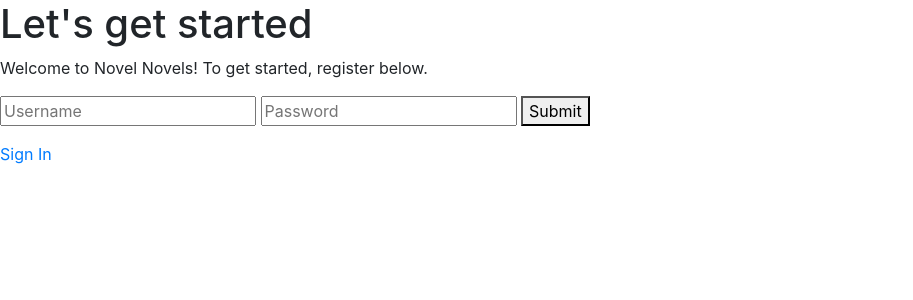
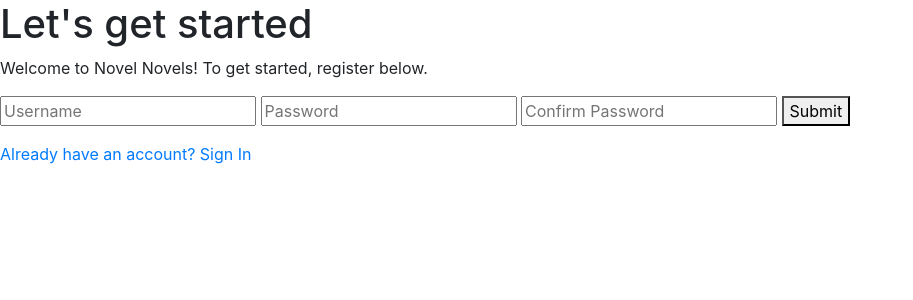
Before and after one commit to dylanroberts823/project1, a Flask app: page / in a window 1280 px wide. Shown: the top 300 px of the page, without its empty margins (0-913 px from the left). Run offline with Flask 2, Linux system fonts and the light colour scheme; some libraries are stand-ins or nearby versions.

Commit message:
Updated sign in process: added error messages. TBC: check with database

```diff
--- a/application.py
+++ b/application.py
@@ -30,9 +30,48 @@ print(res.json())
 #DATABASE_URL: postgres://nlxqqpgfkqhxib:7d97bfa8bbfe8a46ac6dc258d70ae1abaf0b991922b8e05751179a1a80961169@ec2-52-202-22-140.compute-1.amazonaws.com:5432/d1r47q8b8p5c3q
 #GoodReads API: oq9wEzUiZfG9ezeNGThi9g
 
-@app.route("/")
+@app.route("/", methods=["GET", "POST"])
 def index():
-    return render_template("index.html")
+
+    #First, if someone is trying to register
+    if request.method == "POST":
+
+        #Check if all the fields are filled in
+        if not request.form.get("username"):
+            return render_template("sorry.html", tease = "What's in a name? Your user.", error = "Please fill in your username.")
+
+        if not request.form.get("password"):
+            return render_template("sorry.html", tease = "*Knocks on door* What's the secret password? I don't know, you need to fill that in.", error = "Please fill in your password.")
+
+        if not request.form.get("conf_password"):
+            return render_template("sorry.html", tease="Don't be lazy upsie-dazy. Write it twice, it'll be real nice.", error = "Please fill in your confirmation password.")
+
+        #Save their data into variables
+        username = request.form.get("username")
+        password = request.form.get("password")
+        conf_password = request.form.get("conf_password")
+
+
+        #Check that their passwords match
+        if not password == conf_password:
+            return render_template("sorry.html", tease = "C'mon, copy paste can do better than that", error = "Password and confirmation password don't match. Please fill them in again.")
+
+        ## DEBUG:
+        #print(f"Added {username} by {password} from year {conf_password}")
+
+
+
+        #Then, check if that user already exists
+
+        #Then, hash and save their password
+
+        #Now that they're registered, display the congratulations page before moving on
+
+    #If they just brought up the page, then don't do anything, just wait
+    else:
+        return render_template("index.html")
+
+
 
 @app.route("/sign_in")
 def sign_in():
@@ -42,10 +81,14 @@ def sign_in():
 def register():
     return render_template("register.html")
 
-@app.route("/hello", methods=["POST"])
-def hello():
-    name = request.form.get("name")
-    return render_template("hello.html", name=name)
+#@app.route("/hello", methods=["POST"])
+#def hello():
+#    name = request.form.get("name")
+#    return render_template("hello.html", name=name)
+
+#@app.route("/sorry", methods = ["GET"])
+#def sorry():
+#    return render_template("sorry.html")
 
 @app.route("/confirmation")
 def confirmation():
--- a/templates/index.html
+++ b/templates/index.html
@@ -7,12 +7,13 @@
 {% block body %}
     <p>
         Welcome to Novel Novels! To get started, register below.
-        <form action="{{ url_for('hello') }}" method="post">
-            <input type="text" name="name" placeholder="Username">
+        <form action="{{ url_for('index') }}" method="post">
+            <input type="text" name="username" placeholder="Username">
             <input type="text" name="password" placeholder="Password">
+            <input type="text" name="conf_password" placeholder="Confirm Password">
             <button>Submit</button>
         </form>
     </p>
-    <a href="{{ url_for('sign_in') }}">Sign In</a>
+    <a href="{{ url_for('sign_in') }}">Already have an account? Sign In</a>
 
 {% endblock %}
```
